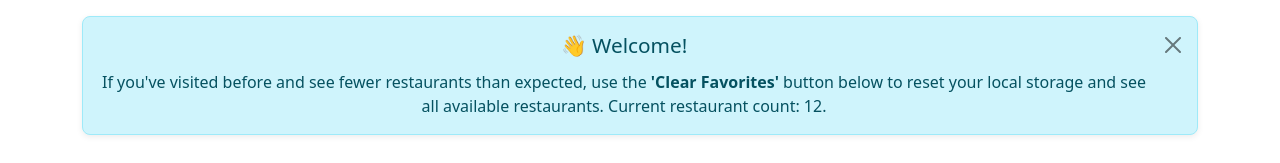
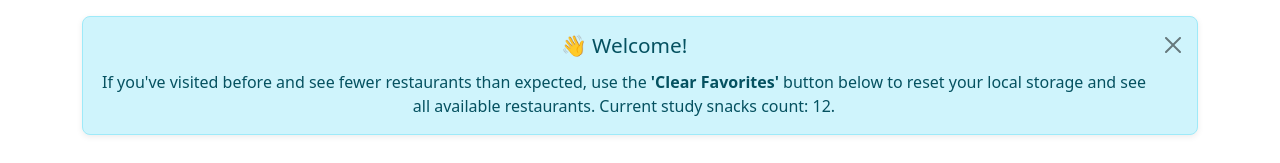
Before and after one commit to CS571-F25/p81, a React (Vite) app: page /p81/study-snacks in a window 1280 px wide. Shown: the part 160-323 px from the top of the page. Built offline with nearby package versions, Linux system fonts and the light colour scheme.

Commit message:
changed alert message to match page name

```diff
--- a/src/components/pages/BadgerSnacks.jsx
+++ b/src/components/pages/BadgerSnacks.jsx
@@ -64,7 +64,7 @@ export default function BadgerSnacks() {
               If you've visited before and see fewer restaurants than expected,
               use the <strong>'Clear Favorites'</strong> button below to reset
               your local storage and see all available restaurants. Current
-              restaurant count: {restaurantsJson.length}.
+              study snacks count: {restaurantsJson.length}.
             </p>
           </Alert>
         )}
```
Also changed, not shown: 3 other files (tests, documents, lock files or other folders).
